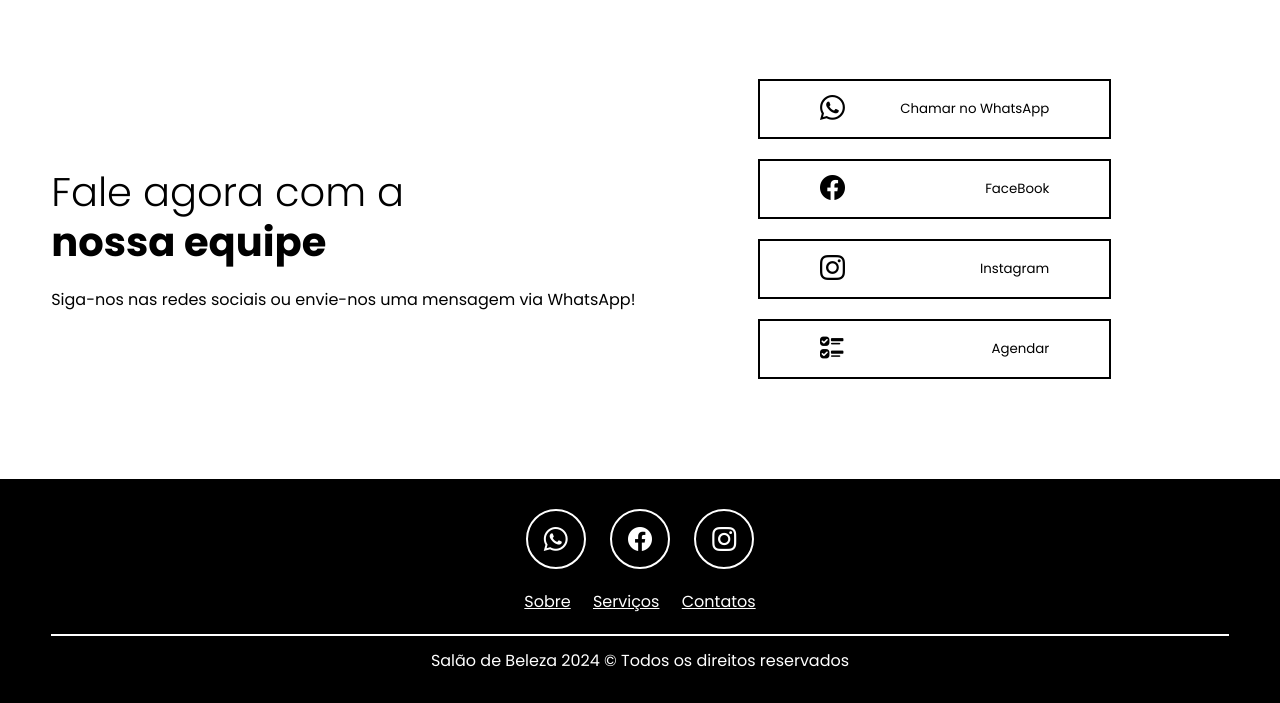
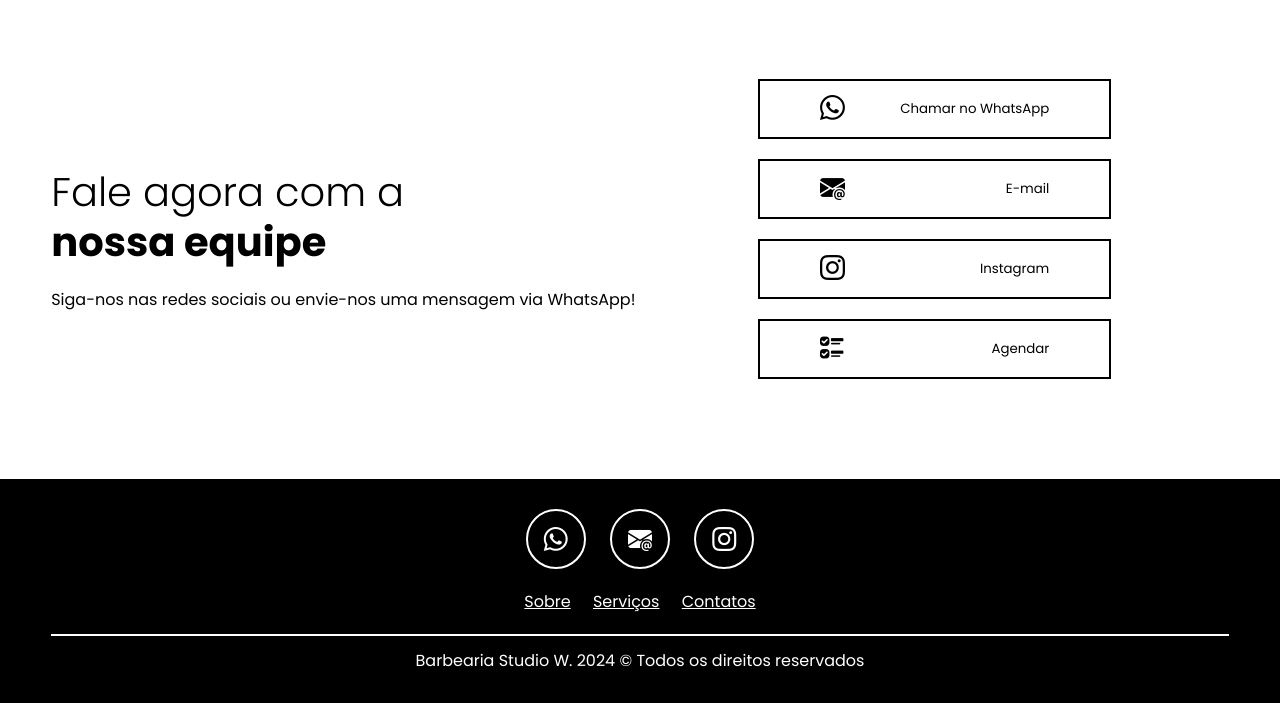
Before and after one commit to LeonardoDinizs/salao, a Django app: page / in a window 1280 px wide. Shown: the part 2639-3342 px from the top of the page. Run offline with Django 5.2, Linux system fonts and the light colour scheme.

Commit message:
new file:   app/__pycache__/urls.cpython-311.pyc 	modified:   app/templates/index.html 	new file:   app/urls.py 	modified:   project/__pycache__/settings.cpython-311.pyc 	modified:   project/__pycache__/urls.cpython-311.pyc 	modified:   project/urls.py

```diff
--- a/app/templates/index.html
+++ b/app/templates/index.html
@@ -22,7 +22,7 @@
     <script src="{% static 'js/menu.js' %}" defer></script>
     <!-- /Scripts de JS-->
 
-    <title>Salão de Beleza</title>
+    <title>Barbearia Studio W.</title>
   </head>
 
   <body>
@@ -39,9 +39,9 @@
                 <section class="menu-desktop">
                     <nav>
                         <ul>
-                            <li><a href="#">Sobre o Salão</a></li>
-                            <li><a href="#">Serviços</a></li>
-                            <li><a href="#">Contatos</a></li>
+                            <li><a href="#quem-somos">Sobre o Salão</a></li>
+                            <li><a href="#serviços">Serviços</a></li>
+                            <li><a href="#contato">Contatos</a></li>
                             <li><a href="#">Depoimentos</a></li>
                         </ul>
                     </nav>
@@ -56,7 +56,7 @@
 
         </header>
 
-        <section class="quem-somos">
+        <section id="quem-somos" class="quem-somos">
 
             <div class="interface">
 
@@ -73,7 +73,7 @@
             </div>
         </section>
 
-        <section class="serviços">
+        <section id="serviços" class="serviços">
             <div class="interface">
 
                <article class="itens-container">
@@ -150,7 +150,7 @@
 
         </section>
 
-        <section class="contato">
+        <section id="contato" class="contato">
 
             <div class="interface">
 
@@ -162,13 +162,13 @@
 
               <article class="icons-contato">
 
-                <a href="#">
+                <a href="https://wa.me/13996735459">
                     <button><i class="bi bi-whatsapp"></i><p>Chamar no WhatsApp</p></Button>
                 </a>
-                <a href="#">
-                    <button><i class="bi bi-facebook"></i></i><p>FaceBook</p></Button>
+                <a href="mailto:weslley.campos.963@hotmail.com">
+                    <button><i class="bi bi-envelope-at-fill"></i></i><p>E-mail</p></Button>
                 </a>
-                <a href="#">
+                <a href="https://www.instagram.com/weslley.studiow/">
                     <button><i class="bi bi-instagram"></i><p>Instagram</p></Button>
                 </a>
                 <a href="#">
@@ -186,21 +186,21 @@
 
                 <section class="top-footer">
 
-                    <a href="#"><button><i class="bi bi-whatsapp"></i></Button></a>
-                    <a href="#"><button><i class="bi bi-facebook"></i></Button></a>
-                    <a href="#"><button><i class="bi bi-instagram"></i></Button></a>
+                    <a href="https://wa.me/13996735459"><button><i class="bi bi-whatsapp"></i></Button></a>
+                    <a href="mailto:weslley.campos.963@hotmail.com/"><button><i class="bi bi-envelope-at-fill"></i></Button></a>
+                    <a href="https://www.instagram.com/weslley.studiow/"><button><i class="bi bi-instagram"></i></Button></a>
 
                 </section>
 
                 <section class="middle-footer">
-                    <a href="#">Sobre</a>
-                    <a href="#">Serviços</a>
-                    <a href="#">Contatos</a>
+                    <a href="#quem-somos">Sobre</a>
+                    <a href="#serviços">Serviços</a>
+                    <a href="#contato">Contatos</a>
                 </section>
 
                 <section class="bottom-footer">
 
-                    <p>Salão de Beleza 2024 &copy; Todos os direitos reservados</p>
+                    <p>Barbearia Studio W. 2024 &copy; Todos os direitos reservados</p>
 
                 </section>
 
--- /dev/null
+++ b/app/urls.py
@@ -0,0 +1,6 @@
+from django.urls import path
+from app import views
+
+urlpatterns = [
+    path('',views.index,name='index.html'),
+]
--- a/project/urls.py
+++ b/project/urls.py
@@ -1,8 +1,7 @@
 from django.contrib import admin
-from django.urls import path
-from app import views
+from django.urls import path, include
 
 urlpatterns = [
     path('admin/', admin.site.urls),
-    path('',views.index,name='index.html'),
+    path('', include('app.urls')),
 ]
```
